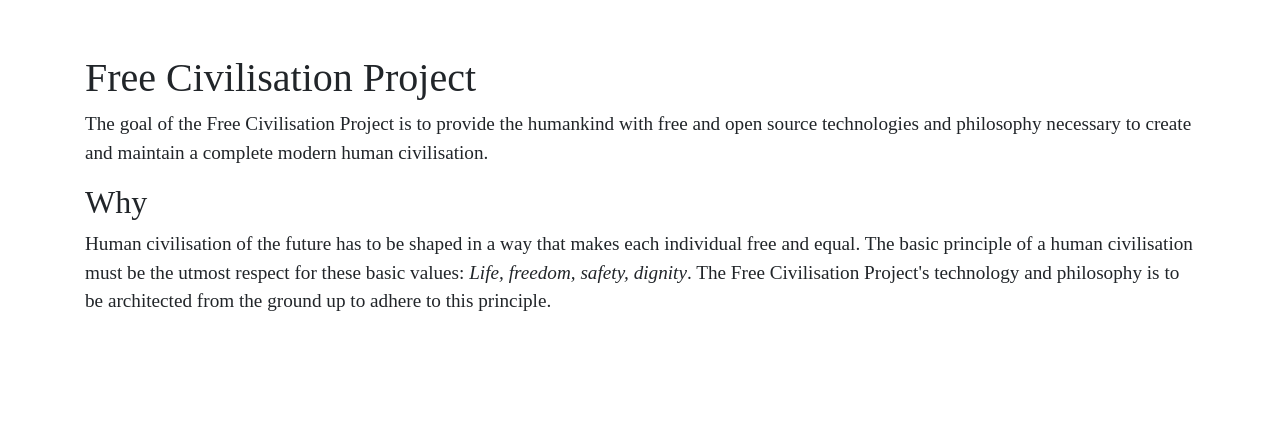
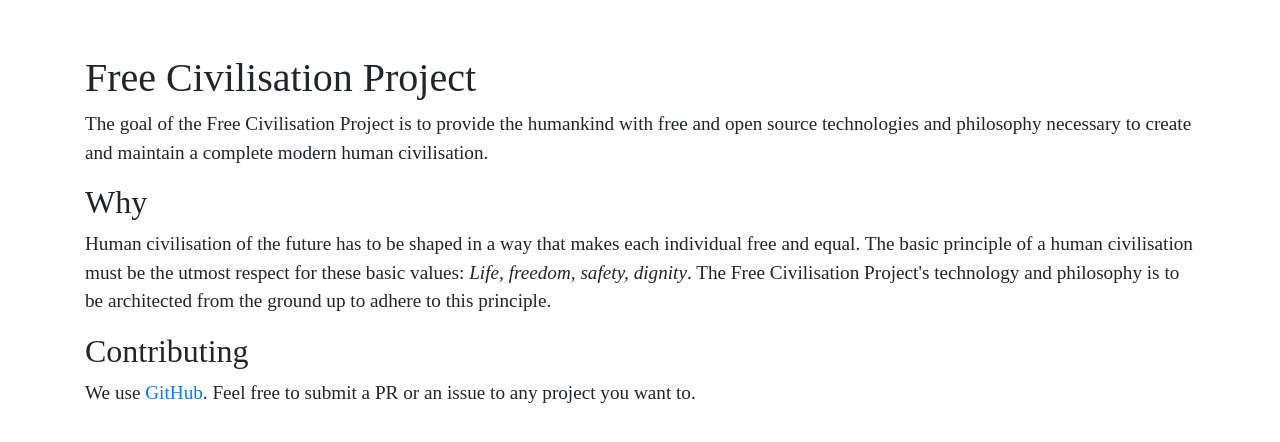
Before and after one commit to freecivilisation/freecivilisation.github.io, a plain HTML site: page index.html in a window 1280 px wide. Drawn offline with nearby package versions, Linux system fonts and the light colour scheme.

Commit message:
Initial commit

```diff
--- a/index.html
+++ b/index.html
@@ -32,6 +32,11 @@
                 <p>
                     Human civilisation of the future has to be shaped in a way that makes each individual free and equal. The basic principle of a human civilisation must be the utmost respect for these basic values: <i>Life, freedom, safety, dignity</i>. The Free Civilisation Project's technology and philosophy is to be architected from the ground up to adhere to this principle.
                 </p>
+
+                <h2>Contributing</h2>
+                <p>
+                    We use <a href="https://github.com/freecivilisation/" target="_blank">GitHub</a>. Feel free to submit a PR or an issue to any project you want to.
+                </p>
             </div>
         </div>
     </main>
```
